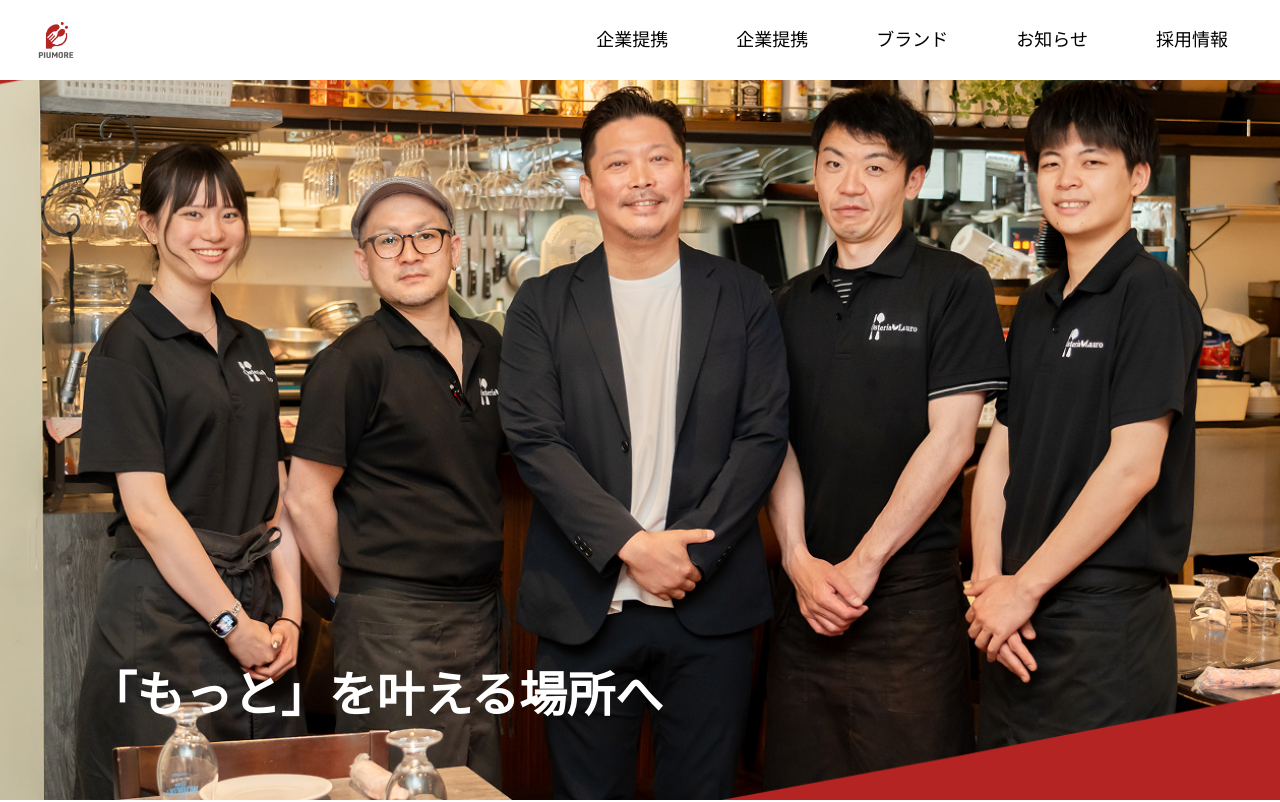
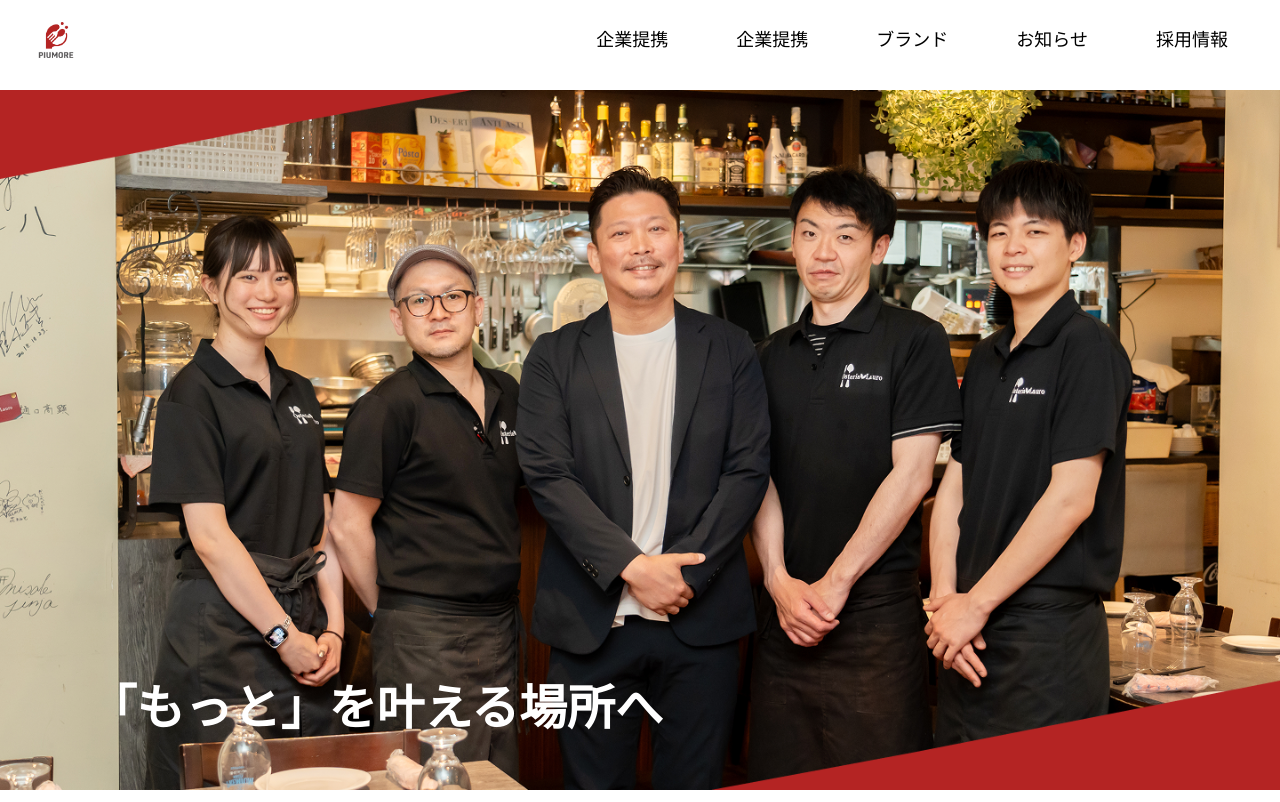
Before and after one commit to kyawnyanlynn/Piumore-CorporateSite, a React (Vite) app: page /recruitindex in a window 1280 px wide. Shown: the top 802 px of the page. Built offline with nearby package versions, Linux system fonts and the light colour scheme.

Commit message:
fix：RercuitVisualバグ修正

```diff
--- a/src/components/RecruitmentInformation/RecruitIndex.tsx
+++ b/src/components/RecruitmentInformation/RecruitIndex.tsx
@@ -9,11 +9,13 @@
   return (
     <>
       <Navbar />
-      <RercuitVisual />
-      <RecruitAbout />
-      <Recriutboss />
-      <Employeebenefits />
-      <Recruitflow />
+      <main className="pt-20">
+        <RercuitVisual />
+        <RecruitAbout />
+        <Recriutboss />
+        <Employeebenefits />
+        <Recruitflow />
+      </main>
     </>
   );
 };
--- a/src/components/RecruitmentInformation/RecruitVisual.tsx
+++ b/src/components/RecruitmentInformation/RecruitVisual.tsx
@@ -2,11 +2,11 @@
 
 const RecruitVisual = () => {
   return (
-    <div className="relative w-full h-screen">
+    <div className="relative w-full aspect-[16/9] bg-white">
       <img
         src={KV_Recruitment}
         alt="Recruitment Visual"
-        className="w-full h-full  object-cover "
+        className="w-full h-full sm:h-full  object-contain "
       />
       <p
         className="
```
Also changed, not shown: 1 other file (tests, documents, lock files or other folders).
